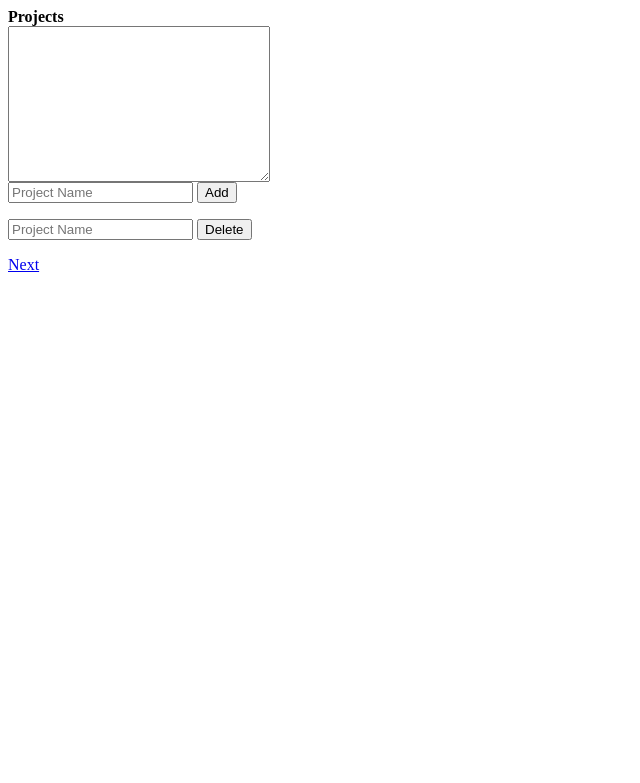
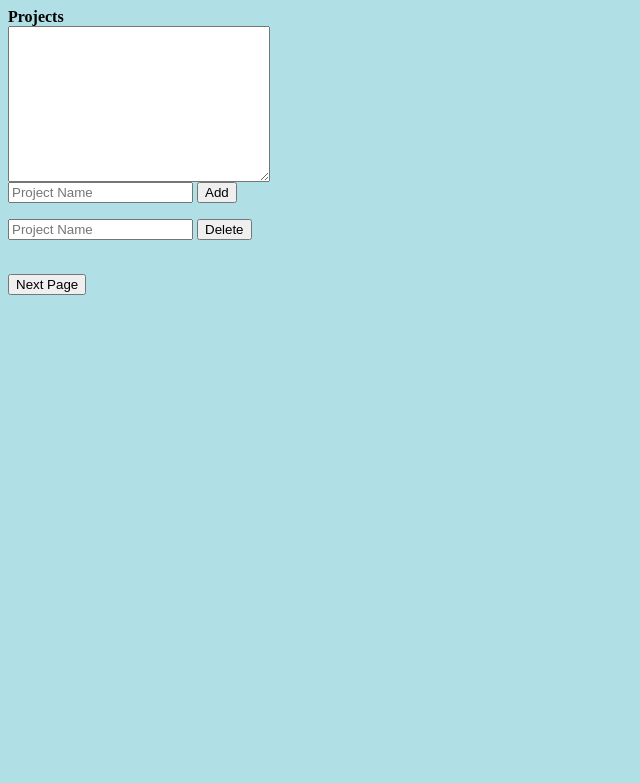
Before and after one commit to PlanAndCode/PlanAndCode, a Django app: template Django_planandcode/templates/page2.html in a window 1280 px wide. Shown: the top 783 px of the page, without its empty margins (0-640 px from the left). Run offline with Django 3.2, Linux system fonts and the light colour scheme; the template is opened without the code that fills it, so the values that code supplies are empty.

Commit message:
Update page2.html

```diff
--- a/Django_planandcode/templates/page2.html
+++ b/Django_planandcode/templates/page2.html
@@ -4,10 +4,8 @@
 </head>
 <body>
 {% block content %}
+        <body style="background-color:powderblue;">
         <b> Projects</b><br>
-
-
-
 
         <textarea rows="10" cols="30">
                 {{ show }}
@@ -24,9 +22,13 @@
             <input type = 'submit' value ='Delete' >
         </form>
 
+        <br>
 
+<form action="{% url 'page3' %}" >
+    <input type="submit" value="Next Page" />
 
-<a href="{% url 'page3' %}">Next</a>
+</form>
+
 {% endblock %}
 </body>
 </html>
```
